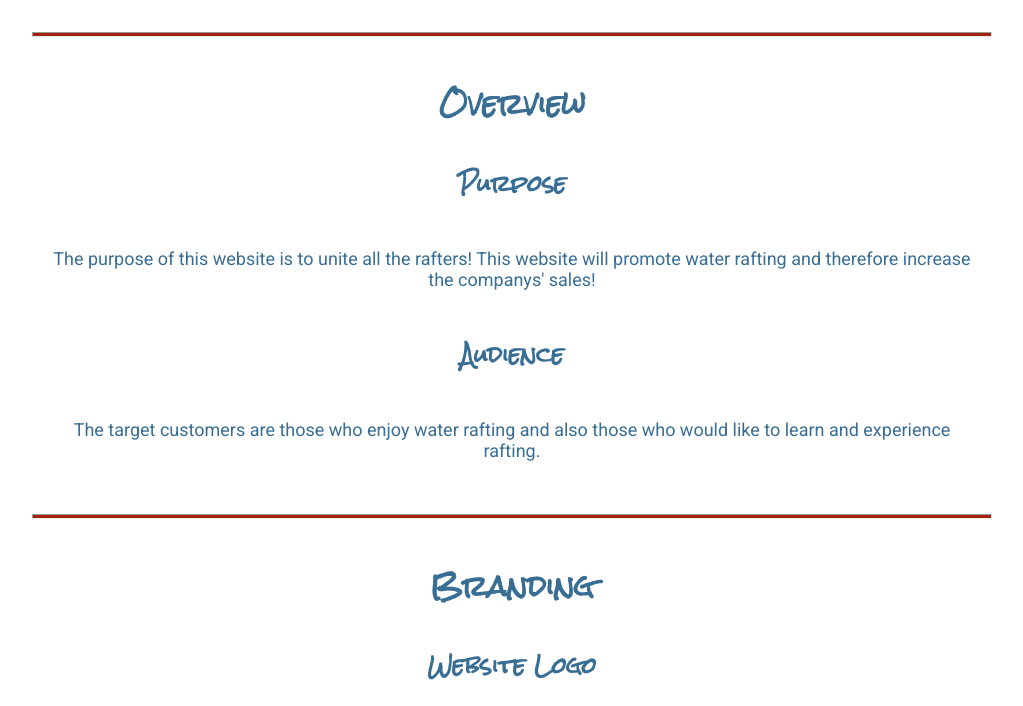
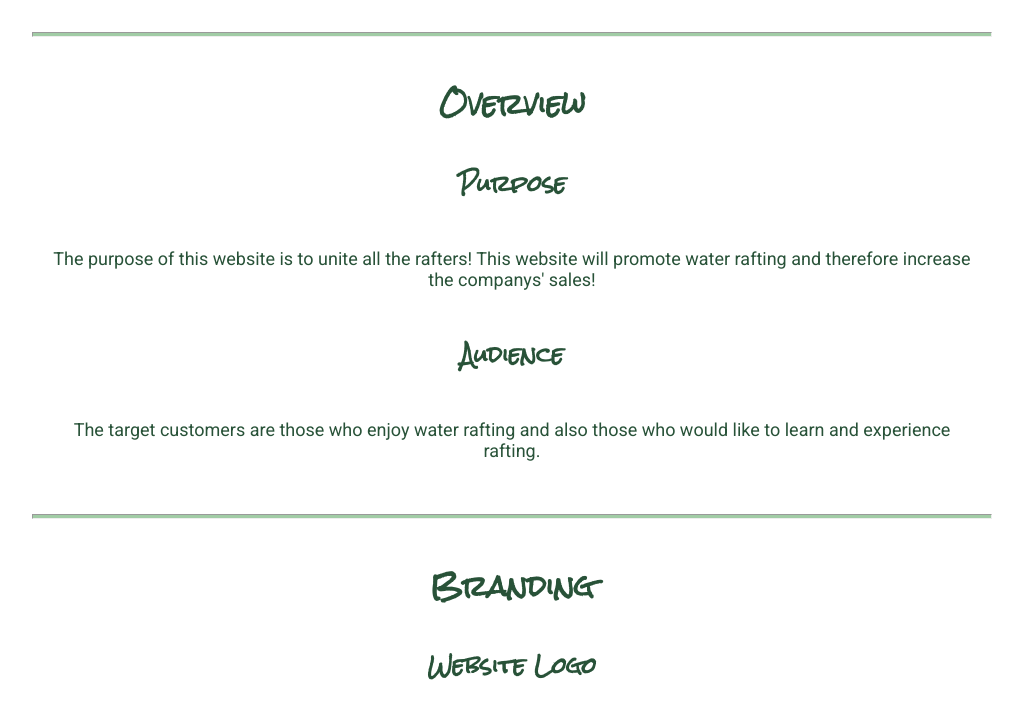
Before and after one commit to alagaoa/WDD130, a plain HTML site: page wwr/site-plan-rafting.html in a window 1280 px wide. Shown: the part 420-1126 px from the top of the page, without its empty margins (128-1151 px from the left). Drawn offline with Linux system fonts and the light colour scheme.

Commit message:
Added changes

```diff
--- a/wwr/styles/site-plan-rafting.css
+++ b/wwr/styles/site-plan-rafting.css
@@ -6,25 +6,25 @@ Fonts are separated by a & */
 :root {
 
   /* change the values below to your colors from your palette */
-  --primary-color: #396E94   ;
-  --secondary-color: #E7C24F ;
-  --accent1-color: #A42212;
-  --accent2-color: white;
+  --primary-color: #285238  ;
+  --secondary-color: #57467B ;
+  --accent1-color: #A1CCA5;
+  --accent2-color: #B0D7FF;
 
   /* change the values below to your chosen font(s) */
   --heading-font: "Rock Salt";
   --paragraph-font: Roboto, Helvetica, sans-serif;
 
   /* these colors below should be chosen from among your palette colors above */
-  --headline-color-on-white: #396E94;  /* headlines on a white background */
+  --headline-color-on-white: #285238;  /* headlines on a white background */
   --headline-color-on-color: white; /* headlines on a colored background */
-  --paragraph-color-on-white: #396E94; /* paragraph text on a white background */
+  --paragraph-color-on-white: #285238; /* paragraph text on a white background */
   --paragraph-color-on-color: white; /* paragraph text on a colored background */
-  --paragraph-background-color: #396E94  ;
+  --paragraph-background-color: #285238  ;
   --nav-link-color: #396E94;
-  --nav-background-color: #D4AC0D;
+  --nav-background-color: #A1CCA5;
   --nav-hover-link-color: white;
-  --nav-hover-background-color: #396E94;
+  --nav-hover-background-color: #285238;
 }
 
 
```
